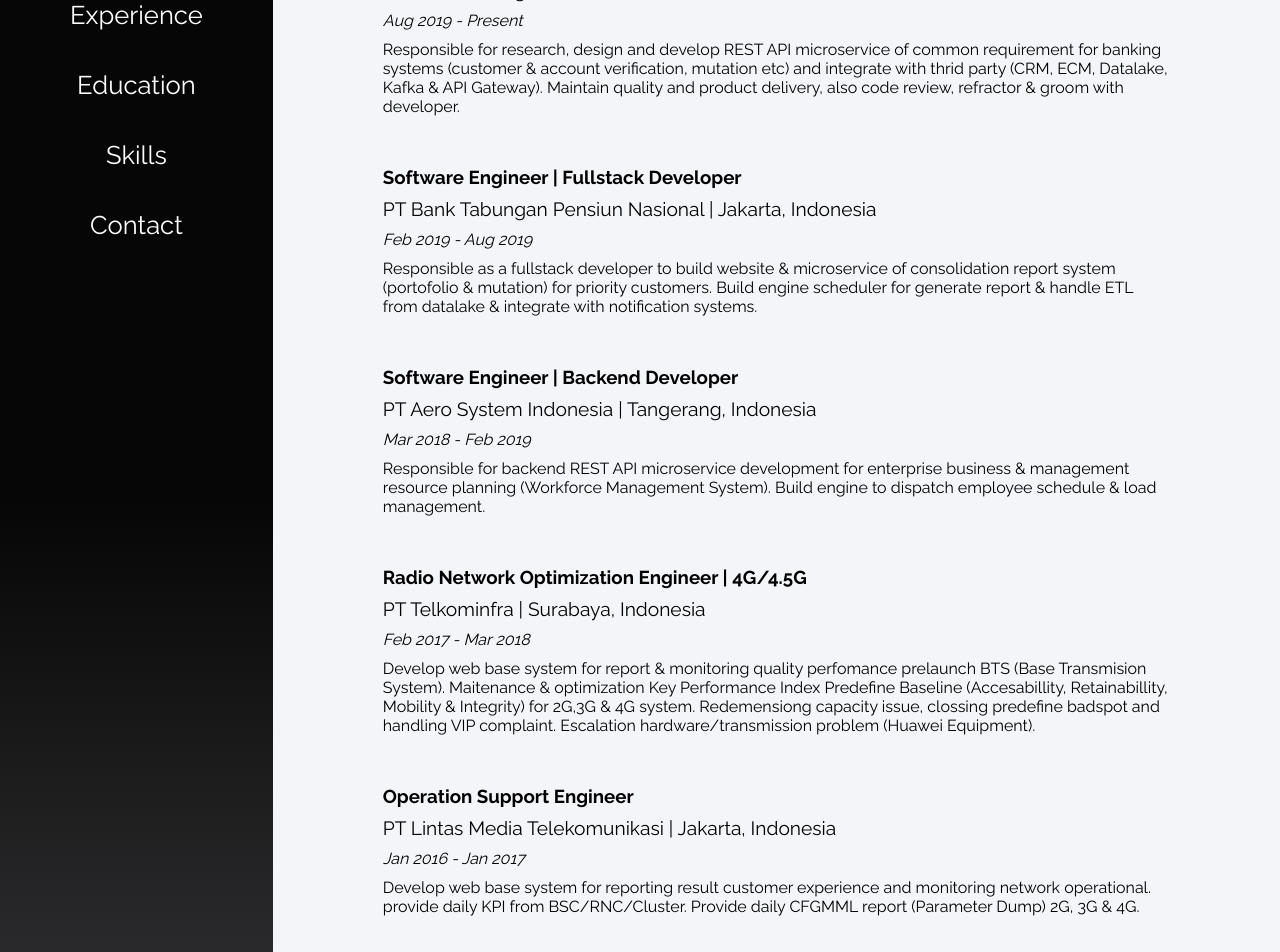
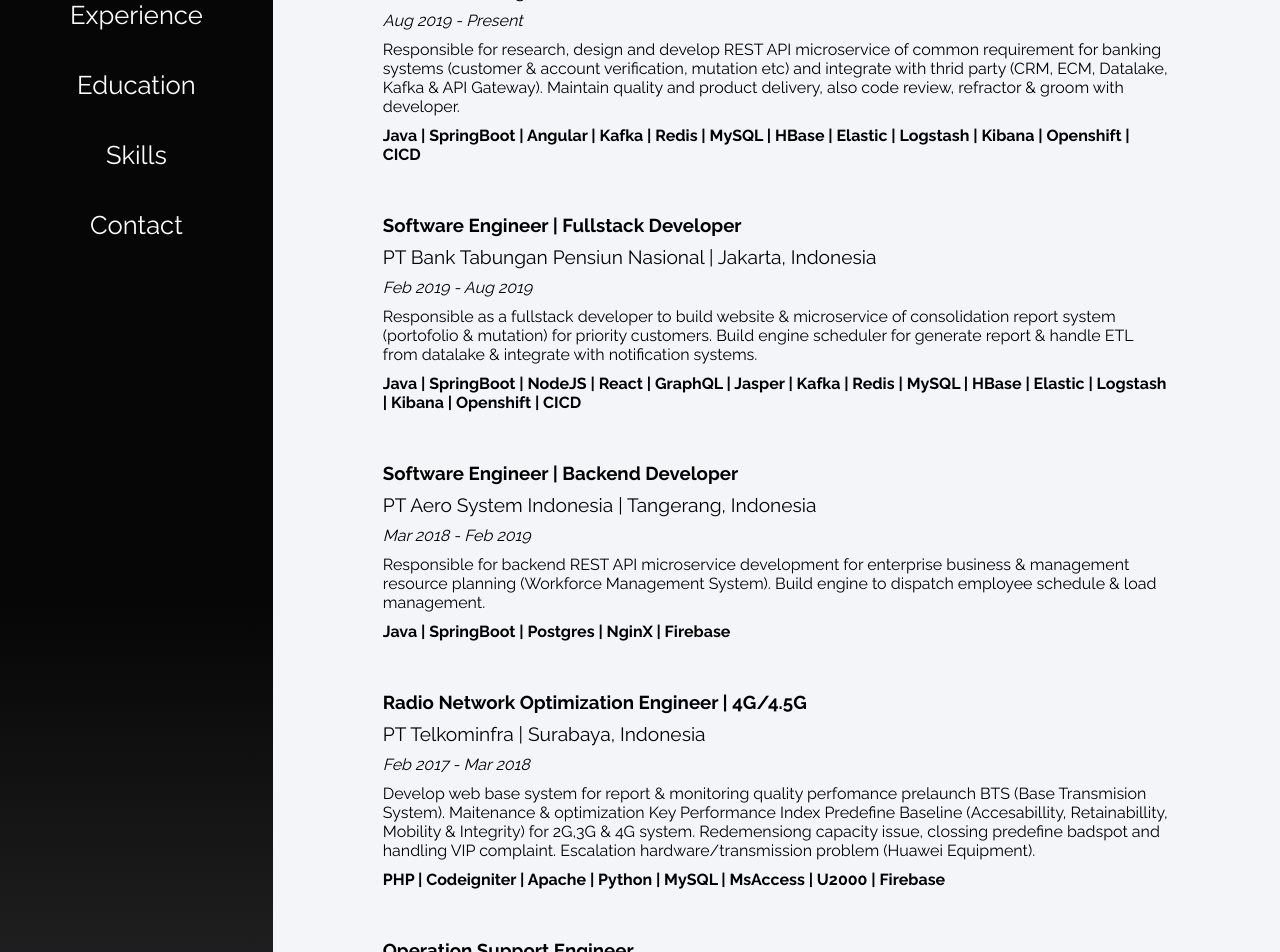
Before and after one commit to AdigunaHakim/personal-portofolio, a React (Create React App) app: page /experience in a window 1280 px wide. Shown: the part 240-1192 px from the top of the page. Built offline with nearby package versions, Linux system fonts and the light colour scheme.

Commit message:
add tech stack on wirecard

```diff
--- a/src/App.css
+++ b/src/App.css
@@ -115,9 +115,12 @@
   font-size: medium;
   font-style: italic;
 }
-
 .widecard .compdet .detail{
   font-size: medium;
+}
+.widecard .compdet .tech{
+  font-size: medium;
+  font-weight: bold;
 }
 .active
 {
--- a/src/components/Widecard.js
+++ b/src/components/Widecard.js
@@ -13,6 +13,9 @@
           <p className="detail">
             {this.props.detail}
           </p>
+          <p className="tech">
+            {this.props.tech}
+          </p>
         </div>
       </div>
     );
--- a/src/contents/Experience.js
+++ b/src/contents/Experience.js
@@ -14,6 +14,7 @@
           detail="Responsible for research, design and develop REST API microservice of common requirement for banking systems (customer & account verification, mutation etc)
           and integrate with thrid party (CRM, ECM, Datalake, Kafka & API Gateway).
           Maintain quality and product delivery, also code review, refractor & groom with developer."
+          tech="Java | SpringBoot | Angular | Kafka | Redis | MySQL | HBase | Elastic | Logstash | Kibana | Openshift | CICD"
         />
         <Widecard
           title="Software Engineer | Fullstack Developer"
@@ -22,6 +23,7 @@
           to="Aug 2019"
           detail="Responsible as a fullstack developer to build website & microservice of consolidation report system (portofolio & mutation) for priority customers.
           Build engine scheduler for generate report & handle ETL from datalake & integrate with notification systems."
+          tech="Java | SpringBoot | NodeJS | React | GraphQL | Jasper | Kafka | Redis | MySQL | HBase | Elastic | Logstash | Kibana | Openshift | CICD"
         />
         <Widecard
           title="Software Engineer | Backend Developer"
@@ -30,6 +32,7 @@
           to="Feb 2019"
           detail="Responsible for backend REST API microservice development for enterprise business & management resource planning (Workforce Management System).
           Build engine to dispatch employee schedule & load management."
+          tech="Java | SpringBoot | Postgres | NginX | Firebase"
         />
         <Widecard
           title="Radio Network Optimization Engineer | 4G/4.5G"
@@ -39,6 +42,7 @@
           detail="Develop web base system for report & monitoring quality perfomance prelaunch BTS (Base Transmision System).
           Maitenance & optimization Key Performance Index Predefine Baseline (Accesabillity, Retainabillity, Mobility & Integrity) for 2G,3G & 4G system.
           Redemensiong capacity issue, clossing predefine badspot and handling VIP complaint. Escalation hardware/transmission problem (Huawei Equipment)."
+          tech="PHP | Codeigniter | Apache | Python | MySQL | MsAccess | U2000 | Firebase"
         />
         <Widecard
           title="Operation Support Engineer"
@@ -46,7 +50,8 @@
           from="Jan 2016"
           to="Jan 2017"
           detail="Develop web base system for reporting result customer experience and monitoring network operational.
-          provide daily KPI from BSC/RNC/Cluster. Provide daily CFGMML report (Parameter Dump) 2G, 3G & 4G."
+          Provide daily KPI from BSC/RNC/Cluster. Provide daily CFGMML report (Parameter Dump) 2G, 3G & 4G."
+          tech="PHP | Codeigniter | Apache | Python | MySQL | MsAccess | U2000"
         />
         <Widecard
           title="Freelance Developer"
@@ -54,6 +59,7 @@
           from="Aug 2014"
           to="Des 2015"
           detail="Develop a company profile website. Develop Web & Mobile Apps for attendance system. Migrate database legacy from SQL Server into MySQL for ERP System."
+          tech="HTML | CSS | JQuery | Android | MySQL | SQLServer"
         />
       </div>
     );
```
